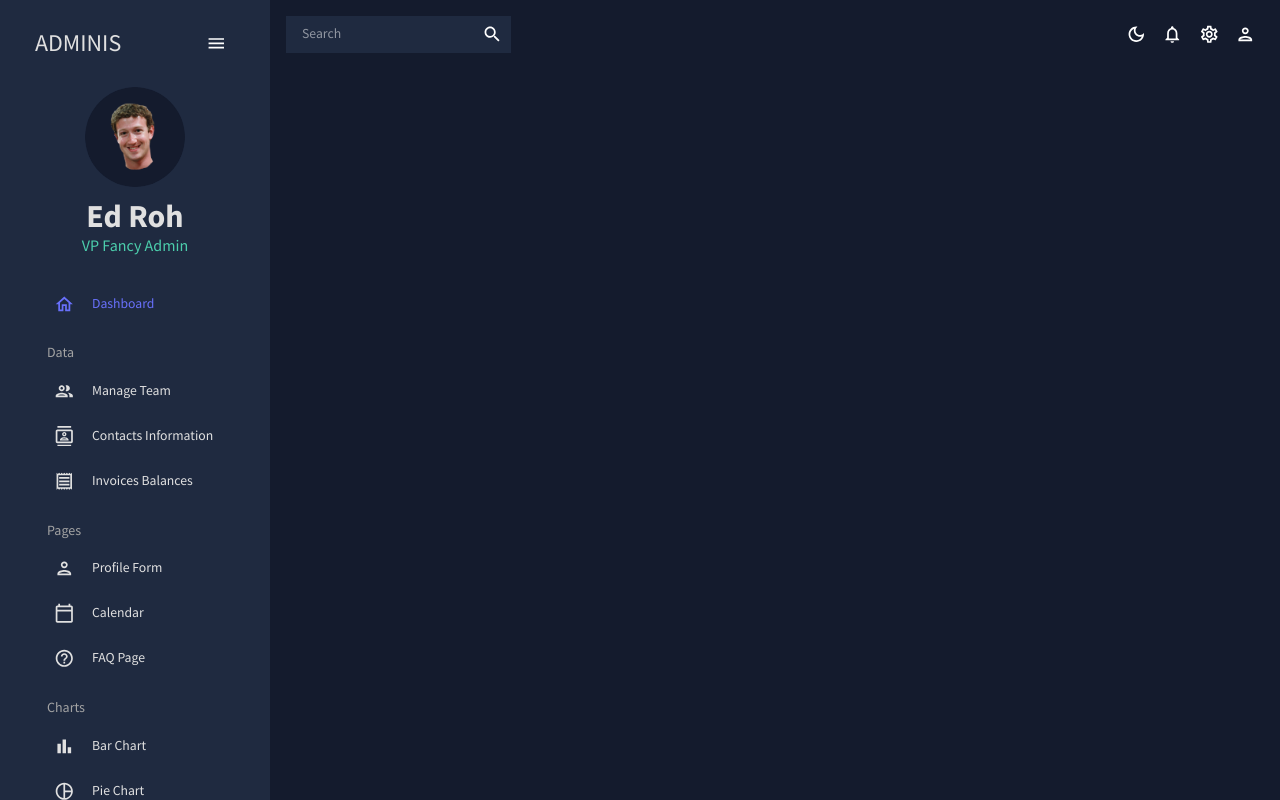
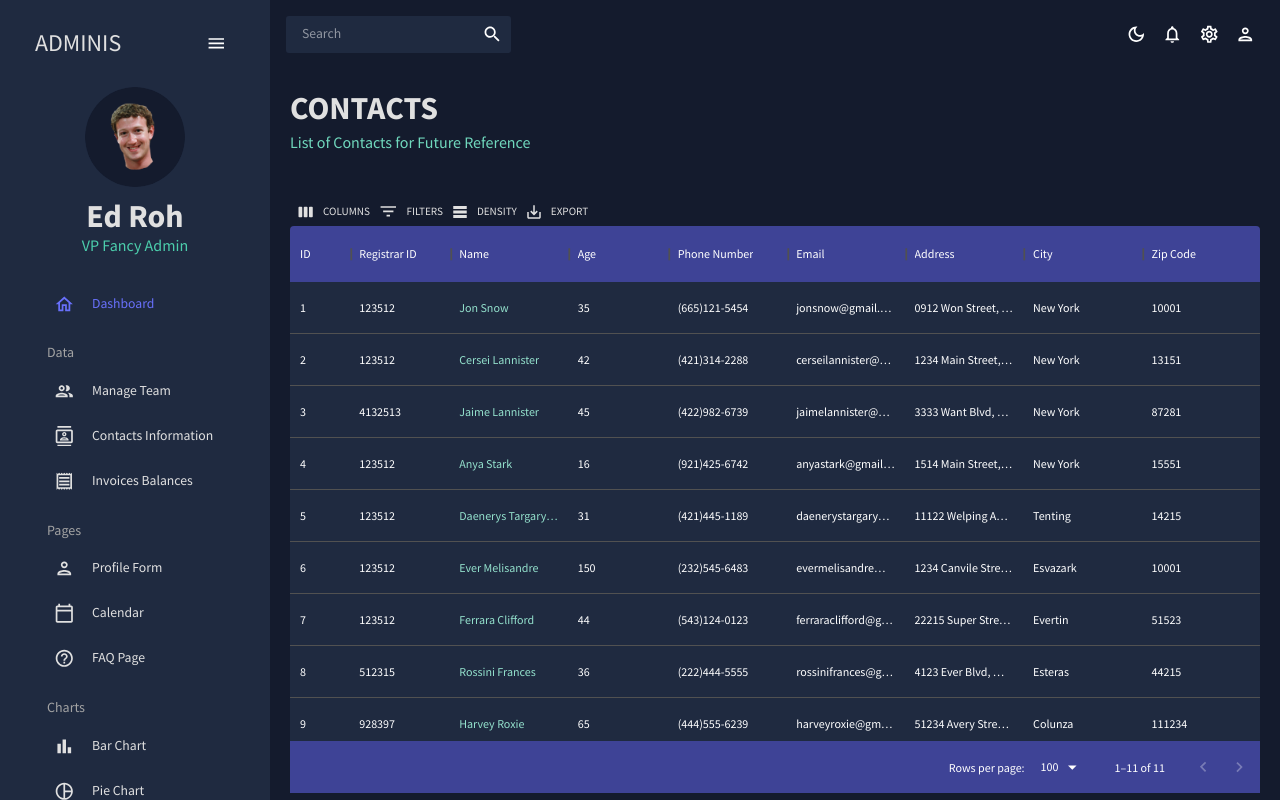
Before and after one commit to vladost99/react-dashboard-admin, a React (Create React App) app: page /contacts in a window 1280 px wide. Built offline with nearby package versions, Linux system fonts and the light colour scheme.

Commit message:
fix styles topbar and added contacts page

```diff
--- a/src/App.js
+++ b/src/App.js
@@ -6,7 +6,7 @@
 import Dashboard from "scenes/dashboard"
 import Team from 'scenes/team'
 // import Invoices from 'scenes/invoices'
-// import Contacts from 'scenes/contacts'
+import Contacts from 'scenes/contacts'
 // import Bar from 'scenes/bar'
 // import Form from 'scenes/form'
 // import Line from 'scenes/line'
@@ -30,8 +30,8 @@
               <Routes>
                   <Route path="/" element={<Dashboard/>} />
                   <Route path="/team" element={<Team/>} />
-                  {/* <Route path="/contacts" element={<Contacts/>} />
-                  <Route path="/invoices" element={<Invoices/>} />
+                  <Route path="/contacts" element={<Contacts/>} />
+                  {/* <Route path="/invoices" element={<Invoices/>} />
                   <Route path="/form" element={<Form/>} />
                   <Route path="/bar" element={<Bar/>} />
                   <Route path="/pie" element={<Pie/>} />
--- /dev/null
+++ b/src/scenes/contacts/index.jsx
@@ -0,0 +1,64 @@
+import { Box } from '@mui/material'
+import { DataGrid, GridToolbar } from '@mui/x-data-grid'
+import { mockDataContacts } from 'data/mockData'
+import useColorTheme from 'hooks/useColorTheme'
+import Header from 'components/Header'
+
+const Contacts = () => {
+  const { colors } = useColorTheme();
+
+  const columns = [
+    {field: "id", headerName: "ID", flex: 0.5},
+    {field: "registrarId", headerName: "Registrar ID"},
+    {field: "name", headerName: "Name", flex: 1, cellClassName: "name-column--cell"},
+    {field: "age", headerName: "Age", type: 'number', headerAlign: "left",  align: "left"},
+    {field: "phone", headerName: "Phone Number", flex: 1},
+    {field: "email", headerName: "Email", flex: 1},
+    {field: "address", headerName: "Address", flex: 1},
+    {field: "city", headerName: "City", flex: 1},
+    {field: "zipCode", headerName: "Zip Code", flex: 1},
+  ]
+
+  return (
+    <Box m="20px">
+        <Header title="CONTACTS" subtitle="List of Contacts for Future Reference" />
+        <Box
+            m="40px 0 0 0"
+            height="75vh"
+            sx={{
+                "& .MuiDataGrid-root": {
+                    border: "none"
+                },
+                "& .MuiDataGrid-cell": {
+                    borderBottom: "none"
+                },
+                "& .name-column--cell": {
+                    color: colors.greenAccent[300]
+                },
+                "& .MuiDataGrid-columnHeaders": {
+                    backgroundColor: colors.blueAccent[700],
+                    borderBottom: "none"
+                },
+                "& .MuiDataGrid-virtualScroller": {
+                    backgroundColor: colors.primary[400],
+                },
+                "& .MuiDataGrid-footerContainer": {
+                    borderTop: "none",
+                    backgroundColor: colors.blueAccent[700],
+                },
+                "& .MuiDataGrid-toolbarContainer .MuiButton-text": {
+                   color: `${colors.grey[100]} !important`
+                },
+            }}
+        >
+            <DataGrid
+               rows={mockDataContacts}
+               columns={columns}
+               components={{ Toolbar: GridToolbar }}
+            />
+        </Box>
+    </Box>
+  )
+}
+
+export default Contacts
--- a/src/scenes/global/Topbar.jsx
+++ b/src/scenes/global/Topbar.jsx
@@ -16,7 +16,7 @@
   return (
     <Box display='flex' justifyContent="space-between" p={2}>
 
-        <Box display='flex' backgroundColor={colors.primary[400]} borderRadious="3px">
+        <Box display='flex' backgroundColor={colors.primary[400]} borderRadius="3px">
           <InputBase sx={{ml: 2, flex: 1}} placeholder='Search' />
           <IconButton type='button' sx={{p: 1}}>
               <SearchIcon/>
```
